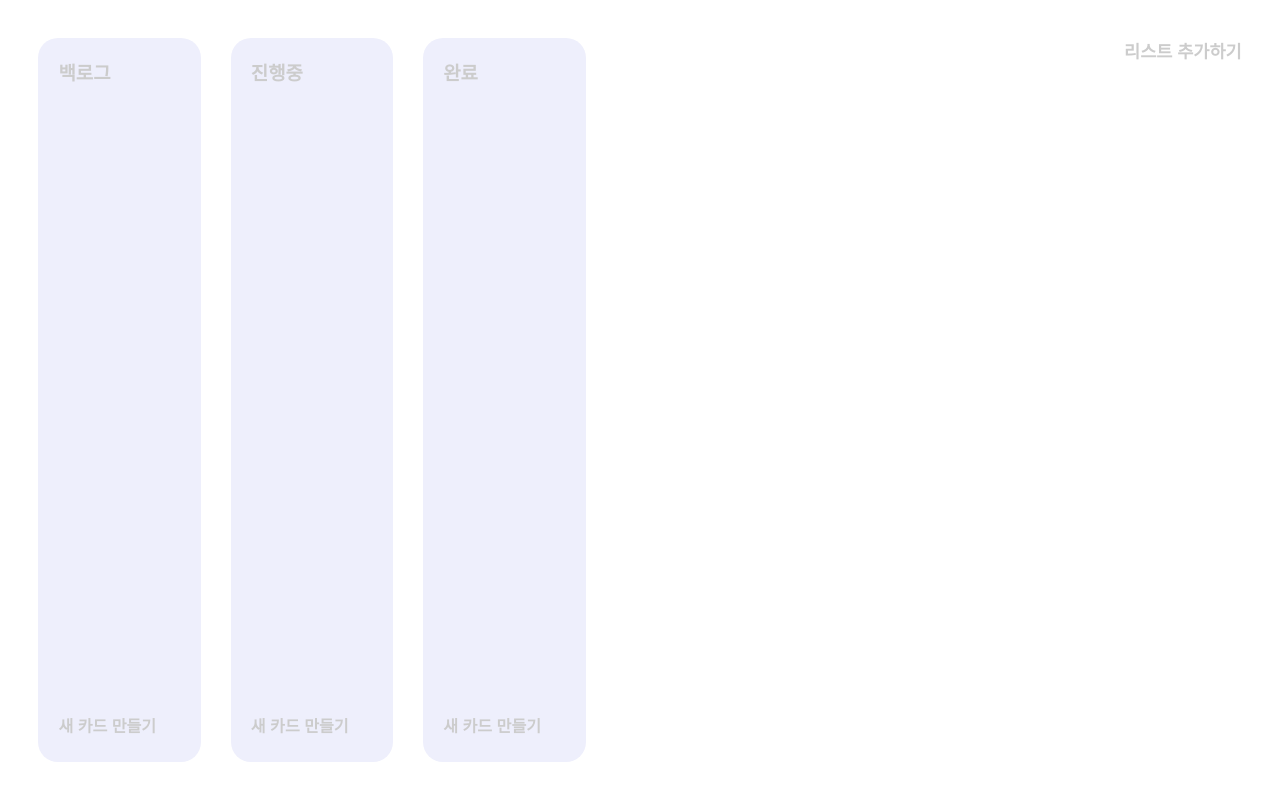
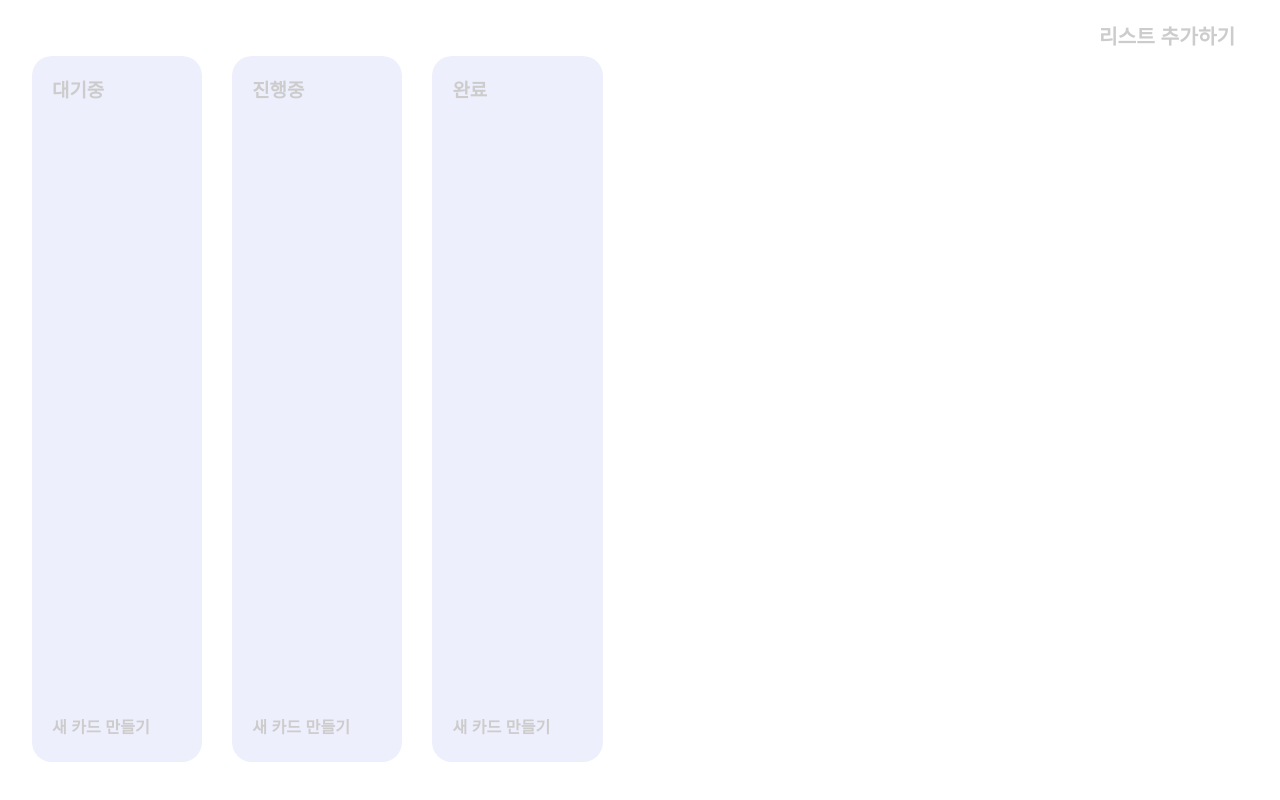
Before and after one commit to yong313/test-todolist, a React (Create React App) app: page / in a window 1280 px wide. Built offline with nearby package versions, Linux system fonts and the light colour scheme.

Commit message:
[#6] todolist

```diff
--- a/src/components/AddModal.jsx
+++ b/src/components/AddModal.jsx
@@ -84,7 +84,7 @@ const Modal = () => {
 const ModalBox = styled.div`
   width: 100%;
   height: 100vh;
-  background-color: rgba(42, 50, 151, 0.1);
+  background-color: rgba(42, 50, 151, 0.3);
   position: fixed;
   top: 0;
   left: 0;
@@ -93,7 +93,7 @@ const ModalBox = styled.div`
   justify-content: center;
   z-index: 9;
 
-  animation: modalBgAnime 0.65s ease;
+  animation: modalBgAnime 0.35s ease;
   @keyframes modalBgAnime {
     from {
       opacity: 0;
--- a/src/components/Buttons.jsx
+++ b/src/components/Buttons.jsx
@@ -16,11 +16,6 @@ const Buttons = (props) => {
     active,
     el,
   } = props;
-
-  Buttons.defaultProps = {
-    _onClick: () => {},
-    _onChange: () => {},
-  };
 
   if (addList) {
     return (
@@ -183,7 +178,7 @@ const CloseBtn = styled.button`
 const AddListBox = styled.button`
   width: auto;
   height: auto;
-  font-size: 1.25rem;
+  font-size: 1.45rem;
   font-weight: bold;
   transition: all 0.35s ease;
 
--- a/src/components/DetailModal.jsx
+++ b/src/components/DetailModal.jsx
@@ -62,7 +62,7 @@ const DetailModal = () => {
 const DetailModalBox = styled.div`
   width: 100%;
   height: 100vh;
-  background-color: rgba(42, 50, 151, 0.1);
+  background-color: rgba(42, 50, 151, 0.3);
   position: fixed;
   top: 0;
   left: 0;
@@ -71,7 +71,7 @@ const DetailModalBox = styled.div`
   align-items: center;
   justify-content: center;
 
-  animation: modalBgAnime 0.65s ease;
+  animation: modalBgAnime 0.35s ease;
   @keyframes modalBgAnime {
     from {
       opacity: 0;
--- a/src/components/List.jsx
+++ b/src/components/List.jsx
@@ -1,16 +1,12 @@
 import React, { useRef, useEffect, useCallback } from "react";
 import styled from "styled-components";
 import { useSelector, useDispatch } from "react-redux";
+import { ADD_MODAL_OPEN } from "../modules/taskSlice";
 import Title from "./Title";
 import Card from "./Card";
-import AddModal from "./AddModal";
-import DetailModal from "./DetailModal";
 import Buttons from "./Buttons";
-import { ADD_MODAL_OPEN } from "../modules/taskSlice";
 
 const List = ({ el }) => {
-  const showModal = useSelector((state) => state.task.modalOpen);
-  const showDetailModal = useSelector((state) => state.task.detailModalOpen);
   const showTask = useSelector((state) => state.task[el]);
   const dispatch = useDispatch();
 
@@ -41,19 +37,20 @@ const List = ({ el }) => {
         <AddBtnBox>
           <Buttons createBtn el={el} _onClick={openModalHandler} />
         </AddBtnBox>
-        {showModal ? <AddModal /> : null}
-        {showDetailModal ? <DetailModal /> : null}
       </ListBox>
     </>
   );
 };
 
 const ListBox = styled.div`
-  width: 13.5%;
-  height: 100%;
+  flex: 0 0 14%;
+  min-width: 14%;
+  max-width: 14%;
+  height: 97.5%;
   background-color: #eeeffc;
   border-radius: 20px;
   margin-right: 30px;
+  scroll-snap-align: start;
 
   :last-child {
     margin-right: 0;
@@ -67,6 +64,12 @@ const ListBox = styled.div`
     to {
       opacity: 1;
     }
+  }
+
+  @media (min-width: 1920px) {
+    flex: 0 0 10.5%;
+    min-width: 10.5%;
+    max-width: 10.5%;
   }
 `;
 
--- a/src/components/ListModal.jsx
+++ b/src/components/ListModal.jsx
@@ -1,11 +1,12 @@
 import React, { useRef, useState, useCallback } from "react";
 import styled from "styled-components";
-import { useDispatch } from "react-redux";
+import { useDispatch, useSelector } from "react-redux";
 import Buttons from "./Buttons";
 import { ADD_LIST } from "../modules/taskSlice";
 
 const ListModal = ({ closeHandler }) => {
   const [title, setTitle] = useState("");
+  const showErrorMsg = useSelector((state) => state.task.errorMsg);
   const titleRef = useRef(null);
   const dispatch = useDispatch();
 
@@ -36,6 +37,11 @@ const ListModal = ({ closeHandler }) => {
               />
             </div>
           </InputBox>
+          <ErrorMsgBox>
+            {showErrorMsg ? (
+              <h1>이미 사용 중인 리스트 이름이 있습니다 😅</h1>
+            ) : null}
+          </ErrorMsgBox>
           <ButtonBox>
             <Buttons
               addBtn
@@ -62,7 +68,7 @@ const ListModalBox = styled.div`
   justify-content: center;
   z-index: 9;
 
-  animation: modalBgAnime 0.65s ease;
+  animation: modalBgAnime 0.35s ease;
   @keyframes modalBgAnime {
     from {
       opacity: 0;
@@ -106,7 +112,18 @@ const InputBox = styled.div`
   height: auto;
   display: flex;
   flex-direction: column;
-  margin-bottom: 40px;
+`;
+
+const ErrorMsgBox = styled.div`
+  width: 80%;
+  height: auto;
+  padding: 15px 18px 25px 18px;
+
+  h1 {
+    color: #ff7a7a;
+    font-size: 1.15rem;
+    font-weight: bold;
+  }
 `;
 
 const Label = styled.h1`
--- a/src/components/Title.jsx
+++ b/src/components/Title.jsx
@@ -17,7 +17,9 @@ const TitleBox = styled.div`
   display: flex;
   justify-content: flex-start;
   align-items: center;
-  padding-left: 20px;
+  white-space: nowrap;
+  overflow: scroll;
+  padding: 0 20px;
   color: ${(props) => (props.titleColor ? "#404df7" : "#ccc")};
   transition: all 0.85s ease;
 
--- a/src/modules/taskSlice.js
+++ b/src/modules/taskSlice.js
@@ -3,7 +3,7 @@ import { createSlice } from "@reduxjs/toolkit";
 export const taskSlice = createSlice({
   name: "task",
   initialState: {
-    defaultData: ["백로그", "진행중", "완료"],
+    defaultData: ["대기중", "진행중", "완료"],
     modalOpen: false,
     detailModalOpen: false,
     listModalOpen: false,
@@ -11,21 +11,28 @@ export const taskSlice = createSlice({
     listTitle: null,
     cardId: null,
     editBtn: false,
-    백로그: [],
+    대기중: [],
     진행중: [],
     완료: [],
+    errorMsg: false,
   },
 
   reducers: {
     // 리스트 모달
     LIST_MODAL_OPEN: (state) => {
+      state.errorMsg = false;
       state.listModalOpen = !state.listModalOpen;
     },
     // 리스트 추가
     ADD_LIST: (state, action) => {
-      state.defaultData = [...state.defaultData, action.payload.title];
-      state[action.payload.title] = [];
-      state.listModalOpen = false;
+      state.errorMsg = state.defaultData.find((el) => {
+        return el === action.payload.title;
+      });
+      if (!state.errorMsg) {
+        state.defaultData = [...state.defaultData, action.payload.title];
+        state[action.payload.title] = [];
+        state.listModalOpen = false;
+      }
     },
     // 만들기 모달
     ADD_MODAL_OPEN: (state, action) => {
@@ -35,13 +42,6 @@ export const taskSlice = createSlice({
     },
     // 만들기 모달 => 카드 추가
     ADD_CARD: (state, action) => {
-      // if (state.listTitle.el === "backlog") {
-      //   state.backlog = [...state.backlog, action.payload];
-      // } else if (state.listTitle.el === "inprogress") {
-      //   state.inprogress = [...state.inprogress, action.payload];
-      // } else if (state.listTitle.el === "done") {
-      //   state.done = [...state.done, action.payload];
-      // }
       state[state.listTitle] = [...state[state.listTitle], action.payload];
       state.modalOpen = false;
     },
@@ -69,13 +69,6 @@ export const taskSlice = createSlice({
     },
     // 수정 모달 => 수정
     EDIT_CARD: (state, action) => {
-      // if (state.listTitle === "backlog") {
-      //   state.backlog[state.cardId] = action.payload;
-      // } else if (state.listTitle === "inprogress") {
-      //   state.inprogress[state.cardId] = action.payload;
-      // } else if (state.listTitle === "done") {
-      //   state.done[state.cardId] = action.payload;
-      // }
       state[state.listTitle.el][state.cardId] = action.payload;
       state.modalOpen = false;
     },
--- a/src/pages/Main.jsx
+++ b/src/pages/Main.jsx
@@ -3,12 +3,17 @@ import styled from "styled-components";
 import List from "../components/List";
 import Buttons from "../components/Buttons";
 import ListModal from "../components/ListModal";
+import AddModal from "../components/AddModal";
+import DetailModal from "../components/DetailModal";
 import { useSelector, useDispatch } from "react-redux";
 import { LIST_MODAL_OPEN } from "../modules/taskSlice";
 
 const Main = () => {
   const defaultData = useSelector((state) => state.task.defaultData);
   const showListModal = useSelector((state) => state.task.listModalOpen);
+  const showModal = useSelector((state) => state.task.modalOpen);
+  const showDetailModal = useSelector((state) => state.task.detailModalOpen);
+
   const dispatch = useDispatch();
   const addListModalHandler = useCallback(() => {
     dispatch(LIST_MODAL_OPEN());
@@ -20,31 +25,37 @@ const Main = () => {
         {defaultData.map((el, idx) => {
           return <List key={idx} el={el} />;
         })}
-        <AddListBtnBox>
-          <Buttons addList _onClick={addListModalHandler} />
-        </AddListBtnBox>
       </MainBox>
+      <AddListBtnBox>
+        <Buttons addList _onClick={addListModalHandler} />
+      </AddListBtnBox>
+
       {showListModal ? <ListModal closeHandler={addListModalHandler} /> : null}
+      {showModal ? <AddModal /> : null}
+      {showDetailModal ? <DetailModal /> : null}
     </>
   );
 };
 
 const MainBox = styled.div`
-  width: 100%;
+  width: 95%;
   height: 100vh;
-  overflow-x: scroll;
+  margin: 0 auto;
+  padding: 3% 0;
   display: flex;
   justify-content: flex-start;
-  align-items: flex-start;
-  background-color: #fff;
-  padding: 3%;
+  align-items: flex-end;
+  overflow-x: scroll;
+  -webkit-overflow-scrolling: touch;
+  scroll-snap-type: x mandatory;
 `;
 
 const AddListBtnBox = styled.div`
   width: auto;
   height: auto;
   position: fixed;
-  right: 3%;
+  top: 2.5%;
+  right: 3.5%;
 `;
 
 export default Main;
```
